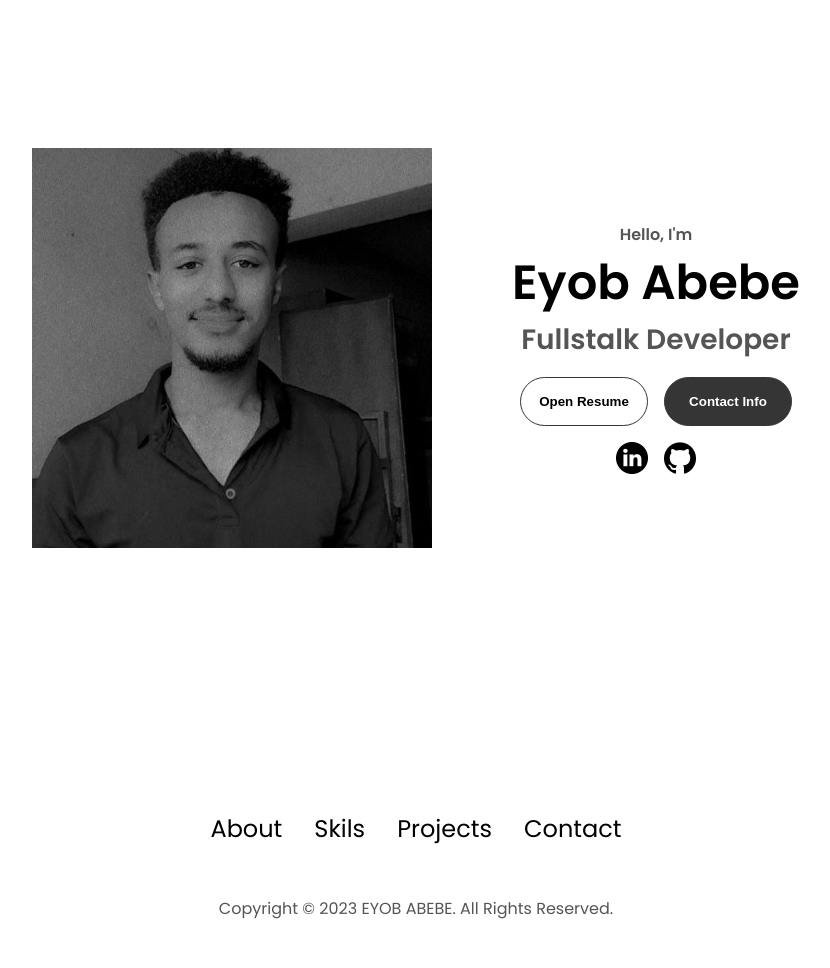
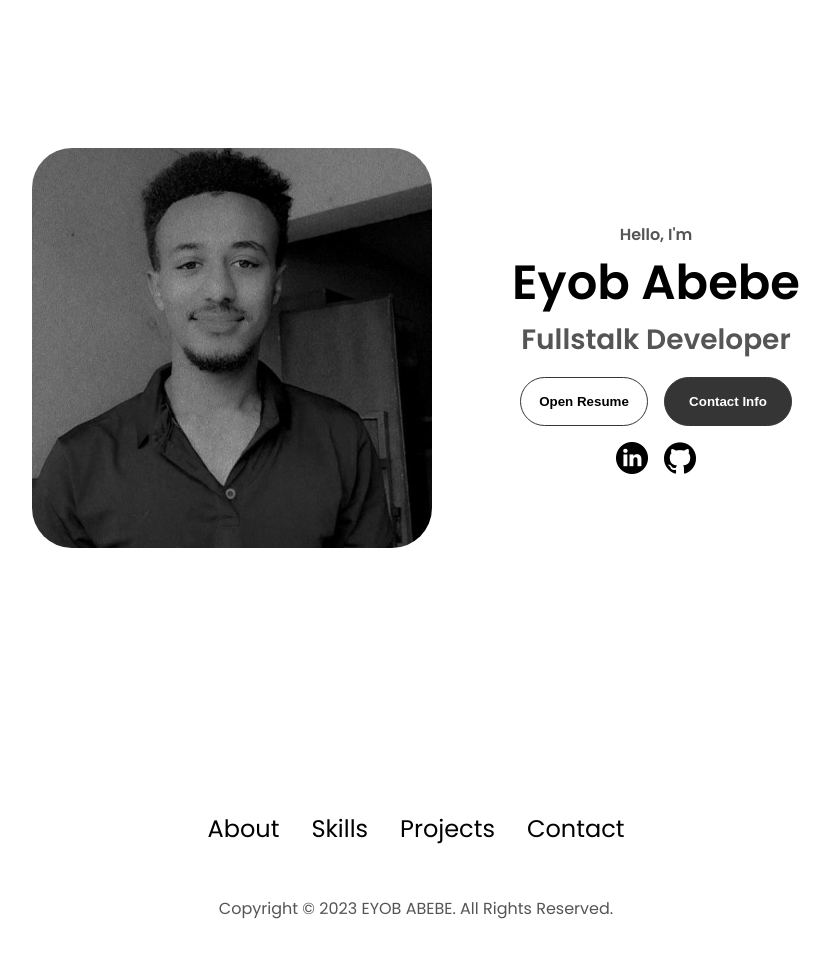
Before and after one commit to eyob84/alx_capstone_project, a Flask app: page / in a window 1280 px wide. Shown: the part 136-1104 px from the top of the page, without its empty margins (224-1054 px from the left). Run offline with Flask 3, Linux system fonts and the light colour scheme.

Commit message:
spelling

```diff
--- a/requirements.txt
+++ b/requirements.txt
@@ -1,2 +1,3 @@
 flask
 guicorn
+flask-mail
--- a/static/style.css
+++ b/static/style.css
@@ -15,7 +15,7 @@ html {
   scroll-behavior: smooth;
 }
 main {
-  min-height: 70vh;
+  /* min-height: 50vh; */
   scroll-behavior: auto;
 }
 
@@ -107,6 +107,7 @@ a:hover {
   max-height: 0;
   overflow: hidden;
   transition: all 0.3 ease-in-out;
+  z-index: 3;
 }
 
 .menu-links a {
--- a/templates/about.html
+++ b/templates/about.html
@@ -9,7 +9,6 @@
 </head>
 <body>
     {%include 'header.html'%}
-
 
 
         <main>
--- a/templates/email.html
+++ b/templates/email.html
@@ -83,8 +83,8 @@
                                                                             <a href="Rebwar"
                                                                                 class="button button-primary"
                                                                                 target="_blank"
-                                                                                style="font-family: -apple-system, BlinkMacSystemFont, 'Segoe UI', Roboto, Helvetica, Arial, sans-serif, 'Apple Color Emoji', 'Segoe UI Emoji', 'Segoe UI Symbol'; box-sizing: border-box; border-radius: 3px; box-shadow: 0 2px 3px rgba(0, 0, 0, 0.16); color: #fff; display: inline-block; text-decoration: none; -webkit-text-size-adjust: none; background-color: #3490dc; border-top: 10px solid #3490dc; border-right: 18px solid #3490dc; border-bottom: 10px solid #3490dc; border-left: 18px solid #3490dc;">Reset
-                                                                                Passowrd</a>
+                                                                                style="font-family: -apple-system, BlinkMacSystemFont, 'Segoe UI', Roboto, Helvetica, Arial, sans-serif, 'Apple Color Emoji', 'Segoe UI Emoji', 'Segoe UI Symbol'; box-sizing: border-box; border-radius: 3px; box-shadow: 0 2px 3px rgba(0, 0, 0, 0.16); color: #fff; display: inline-block; text-decoration: none; -webkit-text-size-adjust: none; background-color: #3490dc; border-top: 10px solid #3490dc; border-right: 18px solid #3490dc; border-bottom: 10px solid #3490dc; border-left: 18px solid #3490dc;">
+                                                                                Welcome</a>
                                                                         </td>
                                                                     </tr>
                                                                 </table>
--- a/templates/footer.html
+++ b/templates/footer.html
@@ -3,7 +3,7 @@
       <div class="nav-links-container">
         <ul class="nav-links">
           <li><a href="/about">About</a></li>
-          <li><a href="/skills">Skils</a></li>
+          <li><a href="/skills">Skills</a></li>
           <li><a href="/projects">Projects</a></li>
           <li><a href="/contact">Contact</a></li>
         </ul>
--- a/templates/index.html
+++ b/templates/index.html
@@ -11,7 +11,7 @@
 <main>
     <section id="profile">
         <div class="section__pic-container">
-        <img src="{{ url_for('static', filename='assets/profile-pic.jpg') }}" alt="Eyob's profile picture" />
+        <img src="{{ url_for('static', filename='assets/profile-pic.jpg') }}" alt="Eyob's profile picture"  style="border-radius: 10%;"/>
         </div>
         <div class="section__text">
           <p class="section__text__p1">Hello, I'm</p>
```
